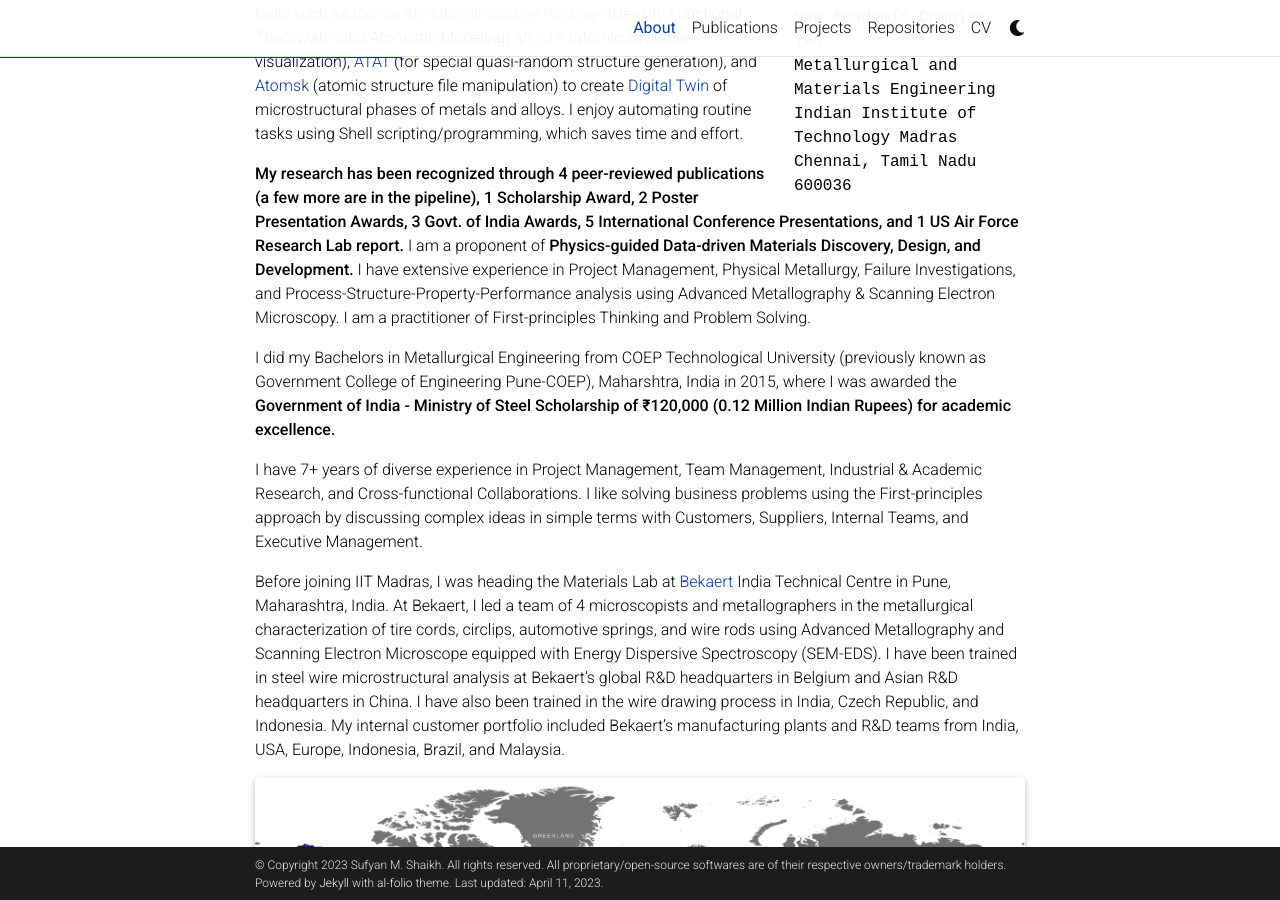
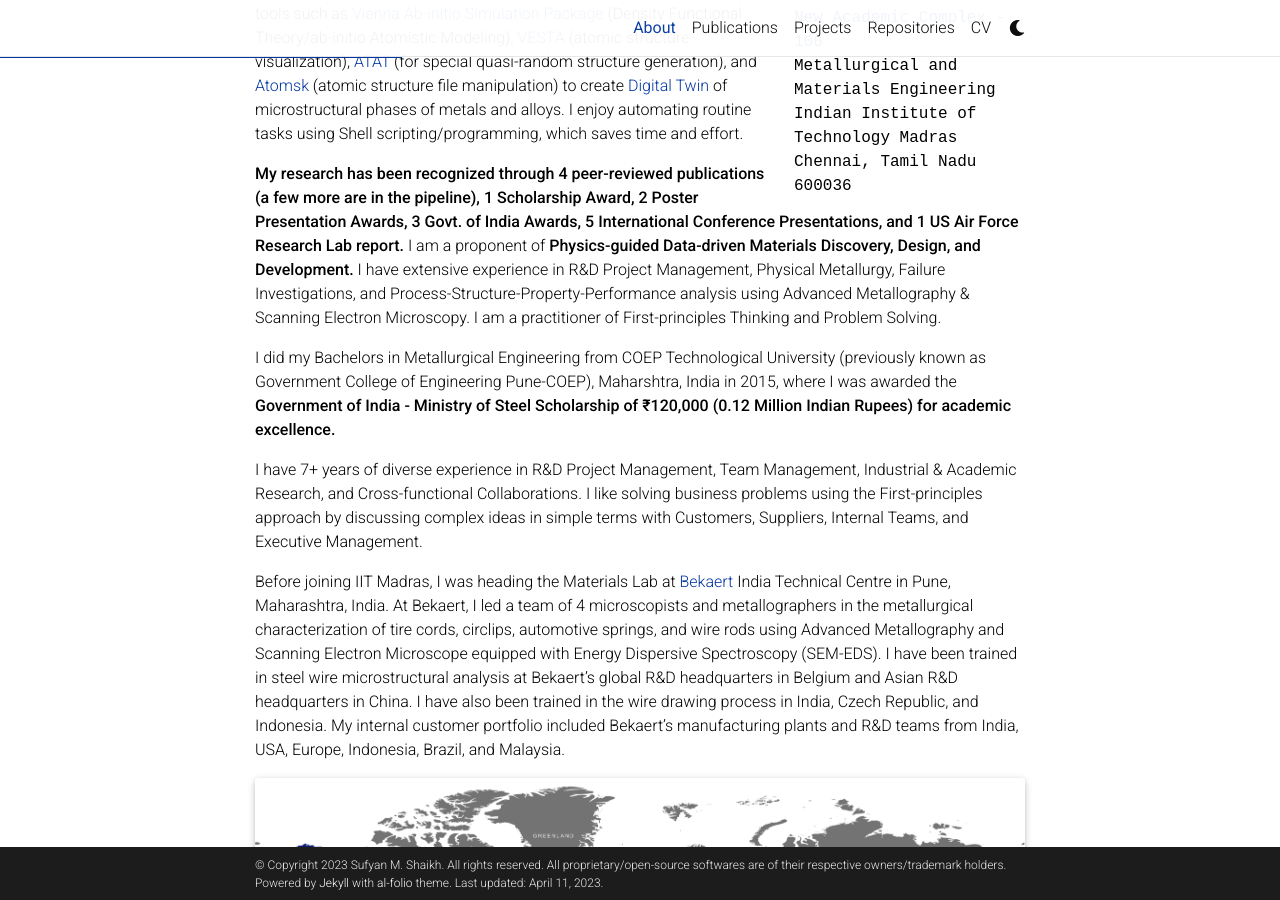
Before and after one commit to sufyanshk/sufyanshk.github.io, a Jekyll site: the page built from _pages/about.md, in a window 1280 px wide and 900 px high, scrolled down 487 px. Built offline with Jekyll 4.4.1, drawn with Linux system fonts in a browser that asks for light colours; full-size pictures stand in for the smaller copies a plugin makes; comment, search, counter and statistics services are not loaded; a style sheet for code colours, icons or effects is not loaded.

```diff
--- a/_pages/about.md
+++ b/_pages/about.md
@@ -25,11 +25,11 @@ I am a PhD Research Scholar at the Indian Institute of Technology Madras (IIT Ma
 
 For my PhD, I extensively use various Computational Materials Engineering tools such as <a href="https://vasp.at">Vienna Ab-initio Simulation Package</a> (Density Functional Theory/ab-initio Atomistic Modeling), <a href="https://jp-minerals.org/vesta/en/download.html">VESTA</a> (atomic structure visualization), <a href="https://www.brown.edu/Departments/Engineering/Labs/avdw/atat/">ATAT</a> (for special quasi-random structure generation), and <a href="https://atomsk.univ-lille.fr">Atomsk</a> (atomic structure file manipulation) to create <a href="https://en.wikipedia.org/wiki/Digital_twin">Digital Twin</a> of microstructural phases of metals and alloys. I enjoy automating routine tasks using Shell scripting/programming, which saves time and effort.
 
-**My research has been recognized through 4 peer-reviewed publications (a few more are in the pipeline), 1 Scholarship Award, 2 Poster Presentation Awards, 3 Govt. of India Awards, 5 International Conference Presentations, and 1 US Air Force Research Lab report.** I am a proponent of **Physics-guided Data-driven Materials Discovery, Design, and Development.** I have extensive experience in Project Management, Physical Metallurgy, Failure Investigations, and Process-Structure-Property-Performance analysis using Advanced Metallography & Scanning Electron Microscopy. I am a practitioner of First-principles Thinking and Problem Solving.
+**My research has been recognized through 4 peer-reviewed publications (a few more are in the pipeline), 1 Scholarship Award, 2 Poster Presentation Awards, 3 Govt. of India Awards, 5 International Conference Presentations, and 1 US Air Force Research Lab report.** I am a proponent of **Physics-guided Data-driven Materials Discovery, Design, and Development.** I have extensive experience in R&D Project Management, Physical Metallurgy, Failure Investigations, and Process-Structure-Property-Performance analysis using Advanced Metallography & Scanning Electron Microscopy. I am a practitioner of First-principles Thinking and Problem Solving.
 
 I did my Bachelors in Metallurgical Engineering from COEP Technological University (previously known as Government College of Engineering Pune-COEP), Maharshtra, India in 2015, where I was awarded the **Government of India - Ministry of Steel Scholarship of ₹120,000 (0.12 Million Indian Rupees) for academic excellence.**
 
-I have 7+ years of diverse experience in Project Management, Team Management, Industrial & Academic Research, and Cross-functional Collaborations. I like solving business problems using the First-principles approach by discussing complex ideas in simple terms with Customers, Suppliers, Internal Teams, and Executive Management.
+I have 7+ years of diverse experience in R&D Project Management, Team Management, Industrial & Academic Research, and Cross-functional Collaborations. I like solving business problems using the First-principles approach by discussing complex ideas in simple terms with Customers, Suppliers, Internal Teams, and Executive Management.
 
 Before joining IIT Madras, I was heading the Materials Lab at <a href="https://www.bekaert.com/en/about-us">Bekaert</a> India Technical Centre in Pune, Maharashtra, India. At Bekaert, I led a team of 4 microscopists and metallographers in the metallurgical characterization of tire cords, circlips, automotive springs, and wire rods using Advanced Metallography and Scanning Electron Microscope equipped with Energy Dispersive Spectroscopy (SEM-EDS). I have been trained in steel wire microstructural analysis at Bekaert’s global R&D headquarters in Belgium and Asian R&D headquarters in China. I have also been trained in the wire drawing process in India, Czech Republic, and Indonesia. My internal customer portfolio included Bekaert’s manufacturing plants and R&D teams from India, USA, Europe, Indonesia, Brazil, and Malaysia.
 
```
